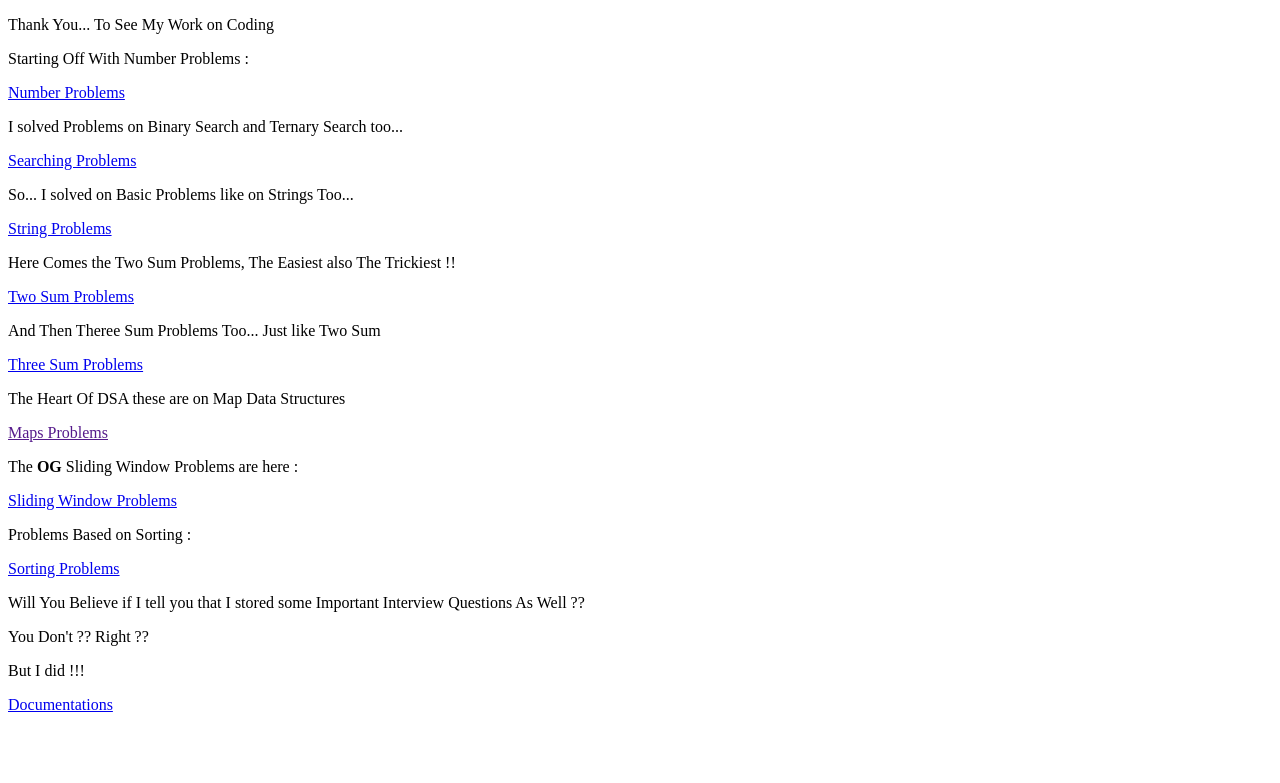
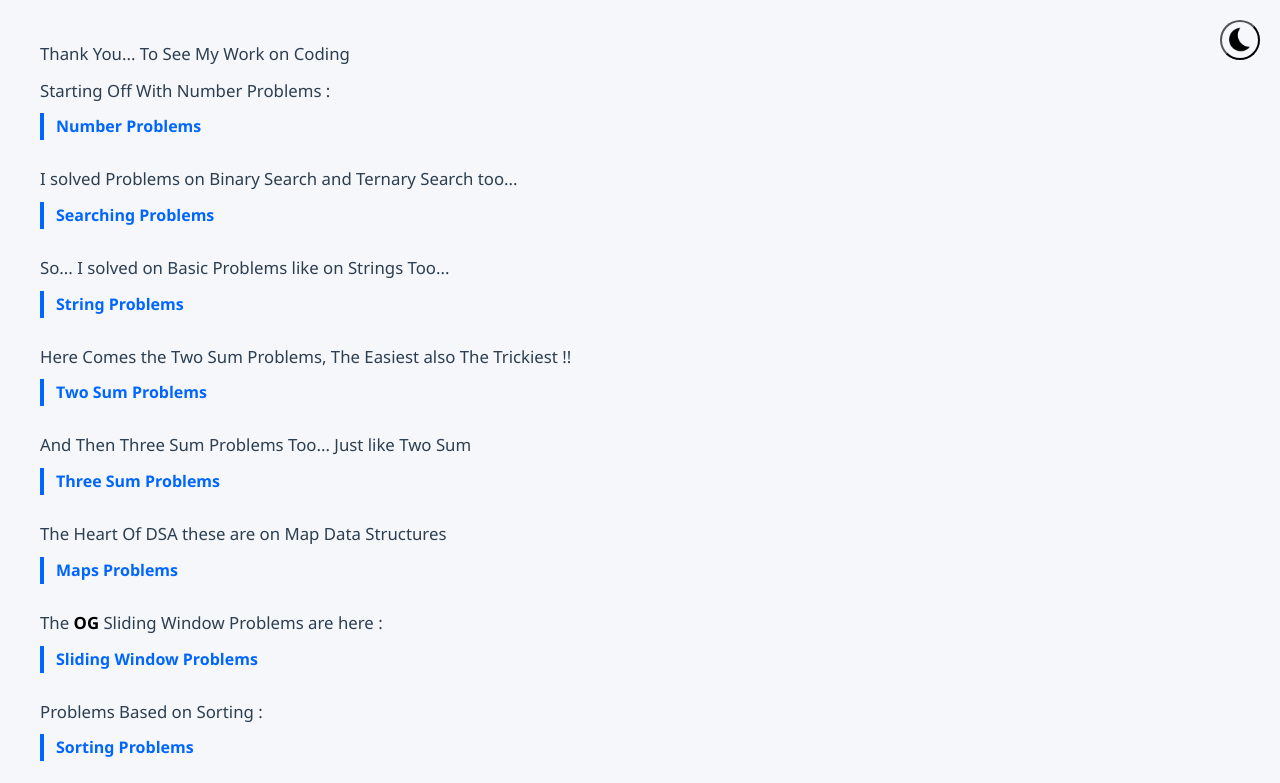
Before and after one commit to KomeshBathula/DSA-in-Java, a plain HTML site: page probs.html in a window 1280 px wide. Shown: the top 783 px of the page. Drawn offline with Linux system fonts and the light colour scheme.

Commit message:
added CSS files

```diff
--- /dev/null
+++ b/home.css
@@ -0,0 +1,53 @@
+/* home.css – FIXED VERSION */
+
+* {
+  margin: 0;
+  padding: 0;
+  box-sizing: border-box;
+}
+
+body {
+  height: 100vh;
+  font-family: "Segoe UI", Tahoma, sans-serif;
+  background: linear-gradient(135deg, #0f2027, #203a43, #2c5364);
+
+  display: flex;
+  justify-content: center;
+  align-items: center;
+}
+
+.container {
+  text-align: center;
+  color: white;
+  max-width: 700px;
+}
+
+h1 {
+  font-size: 3rem;
+  margin-bottom: 20px;
+}
+
+p {
+  font-size: 1.1rem;
+  margin-bottom: 12px;
+  opacity: 0.9;
+}
+
+a {
+  display: inline-block;
+  margin-top: 25px;
+  padding: 12px 30px;
+
+  background-color: #00eaff;
+  color: #0f2027;
+  text-decoration: none;
+  font-weight: 600;
+  border-radius: 30px;
+
+  transition: transform 0.3s ease, box-shadow 0.3s ease;
+}
+
+a:hover {
+  transform: translateY(-3px);
+  box-shadow: 0 8px 20px rgba(0, 234, 255, 0.4);
+}
--- /dev/null
+++ b/probs.css
@@ -0,0 +1,77 @@
+/* probs.css */
+
+* {
+  margin: 0;
+  padding: 0;
+  box-sizing: border-box;
+}
+
+body {
+  font-family: "Segoe UI", Tahoma, sans-serif;
+  background-color: #f5f7fa;
+  color: #2c3e50;
+  padding: 40px;
+  line-height: 1.7;
+  transition: background-color 0.3s ease, color 0.3s ease;
+}
+
+body.dark {
+  background-color: #0f2027;
+  color: #ffffff;
+}
+
+p {
+  font-size: 1.05rem;
+  margin-bottom: 8px;
+}
+
+a {
+  display: inline-block;
+  margin-bottom: 25px;
+
+  color: #0066ff;
+  text-decoration: none;
+  font-weight: 600;
+
+  border-left: 4px solid #0066ff;
+  padding-left: 12px;
+
+  transition: color 0.3s ease, padding-left 0.3s ease;
+}
+
+a:hover {
+  color: #003cb3;
+  padding-left: 18px;
+}
+
+strong {
+  color: #000000;
+}
+
+@media (max-width: 600px) {
+  body {
+    padding: 20px;
+  }
+}
+button {
+  height: 40px;
+  width: 40px;
+  position: absolute;
+  top: 20px;
+  right: 20px;
+  height: 40px;
+  width: 40px;
+  background: transparent;
+  cursor: pointer;
+  border-radius: 40px;
+}
+button img {
+  height: 35px;
+  width: 35px;
+  /* display: flex; */
+  margin-right: 10px;
+}
+button:hover {
+  background-color: white;
+  border-color: white;
+}
--- a/probs.html
+++ b/probs.html
@@ -4,8 +4,10 @@
     <meta charset="UTF-8" />
     <meta name="viewport" content="width=device-width, initial-scale=1.0" />
     <title>Document</title>
+    <link rel="stylesheet" href="probs.css" />
   </head>
   <body>
+    <button id="themeToggle"><img src="image.png" alt="" /></button>
     <p>Thank You... To See My Work on Coding</p>
     <p>Starting Off With Number Problems :</p>
     <a
@@ -25,7 +27,7 @@
     <a href="https://github.com/KomeshBathula/DSA-in-Java/tree/main/TwoSum"
       >Two Sum Problems</a
     >
-    <p>And Then Theree Sum Problems Too... Just like Two Sum</p>
+    <p>And Then Three Sum Problems Too... Just like Two Sum</p>
     <a href="https://github.com/KomeshBathula/DSA-in-Java/tree/main/ThreeSum"
       >Three Sum Problems</a
     >
@@ -49,5 +51,12 @@
     <a href="https://github.com/KomeshBathula/DSA-in-Java/tree/main/Docs"
       >Documentations</a
     >
+    <script>
+      const toggleBtn = document.getElementById("themeToggle");
+
+      toggleBtn.addEventListener("click", () => {
+        document.body.classList.toggle("dark");
+      });
+    </script>
   </body>
 </html>
```
Also changed, not shown: index.html (+10 -7 lines), image.png (added).
